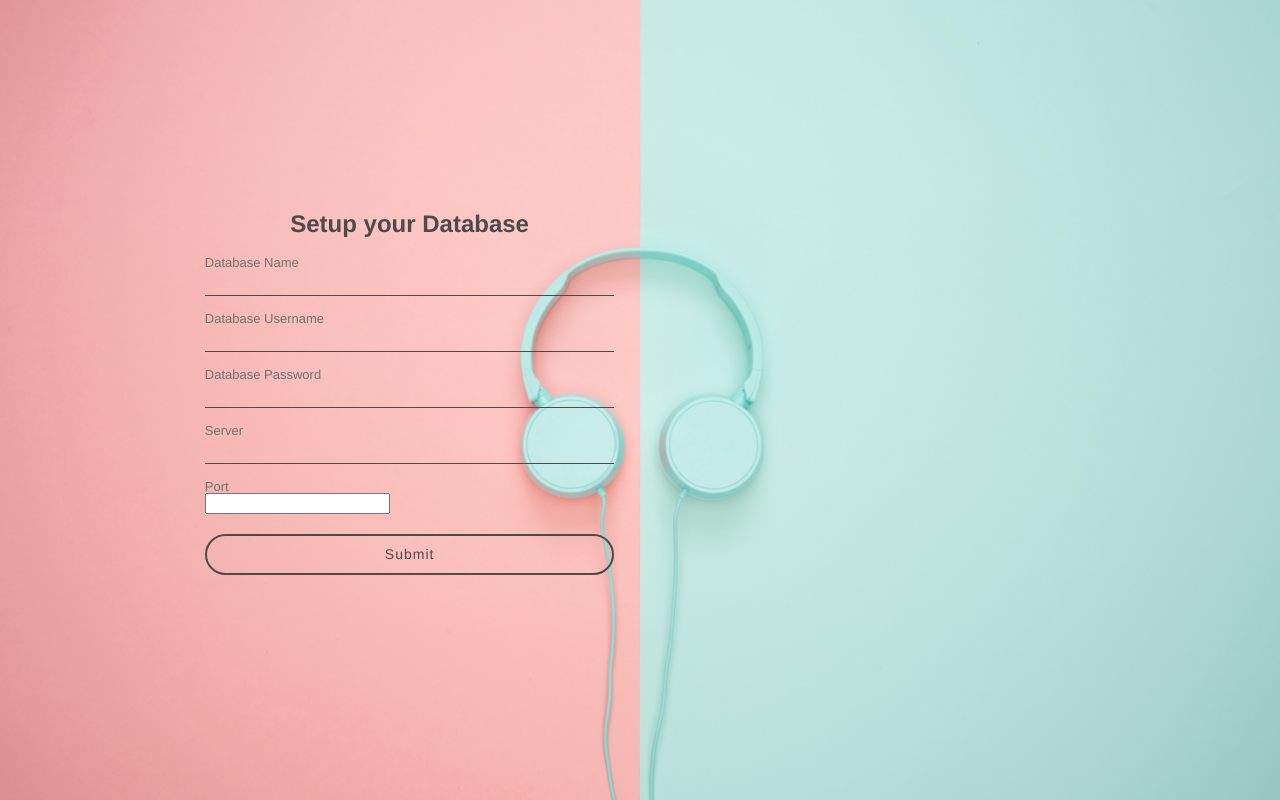
After one commit to AnaSofOliveira/Sporkify, a PHP site: page /examples-smi/setup.php in a window 1280 px wide. The commit adds this page. Run offline with PHP 8.4, Linux system fonts and the light colour scheme; data that the repository does not hold is empty.

Commit message:
setup database

```diff
--- a/admin.php
+++ b/admin.php
@@ -8,7 +8,7 @@
     <div class="buttonItems">
         <button class="button" onclick="openPage('addSong.php')">Add Song</button>
         <button class="button" onclick="openPage('removeSongDetails.php')">Remove Song</button>
-        <button class="button" onclick="openPage('manageUserDetails.php')">Manage User</button>
+        <button class="button" onclick="openPage('manageUserDetails.php')">Manage Users</button>
         <button class="button green" onclick="userLogInRequest()">Spotify Ideas</button>
     </div>
 
--- /dev/null
+++ b/assets/css/setup.css
@@ -0,0 +1,138 @@
+html, body{
+    padding: 0;
+    margin: 0;
+    height: 100%;
+}
+
+#background{
+    background-color: #000;
+    background-image: url("../images/bg6.jpg");
+    background-position: center;
+    background-size: cover;
+    display: table;
+    height: 100%;
+    width: 100%;
+}
+
+#setupContainer *{
+    color: #4c4a4a;
+    font-family: "Helvetica Neue", "Helvetica", "Arial", sans-serif;
+    font-weight: normal;
+    line-height: 1em;
+    box-sizing: border-box;
+}
+
+#setupContainer {
+    margin-top: 7%;
+    width: 80%;
+    /* margin: 10% auto; */
+    position: relative;
+    max-width: 1024px;
+}
+
+::-webkit-input-placeholder { /* WebKit, Blink, Edge */
+    color:    #4c4a4a;
+}
+:-moz-placeholder { /* Mozilla Firefox 4 to 18 */
+   color:    #4c4a4a;
+   opacity:  1;
+}
+::-moz-placeholder { /* Mozilla Firefox 19+ */
+   color:    #4c4a4a;
+   opacity:  1;
+}
+:-ms-input-placeholder { /* Internet Explorer 10-11 */
+   color:    #4c4a4a;
+}
+::-ms-input-placeholder { /* Microsoft Edge */
+   color:    #4c4a4a;
+}
+
+::placeholder { /* Most modern browsers support this now. */
+   color:    #4c4a4a;
+}
+
+
+#inputContainer h2{
+    text-align: center;
+    font-weight: bold;
+}
+
+#inputContainer input[type="text"], #inputContainer input[type="email"], #inputContainer input[type="password"]{
+    display: block;
+    background-color: transparent;
+    border: 0;
+    border-bottom: 1px solid #4c4a4a;
+    height: 27px;
+    line-height: 27px;
+    width: 100%;
+}
+
+#inputContainer label{
+    color: #727171;
+    font-size: 13px;
+    margin-top: 15px;
+    display: block;
+}
+
+#inputContainer button{
+    background-color: transparent;
+    border: 2px solid #4c4a4a;
+    border-radius: 250px;
+    color: #4c4a4a;
+    display: block;
+    font-size: 14px;
+    letter-spacing: 1px;
+    margin: 20px auto;
+    height: 41px;
+    width: 100%;
+}
+
+#inputContainer button:hover{
+    cursor: pointer;
+}
+
+#setupForm {
+    padding-left: 20%;
+    padding-right: 40%;
+    padding-top: 10%;
+}
+
+#registerForm{
+    padding-left: 40%;
+    padding-top: 10%;
+}
+
+@media only screen and (max-width: 1080px) {
+    #inputContainer {
+        width: 100%;
+    }
+
+    #loginText {
+        width: 90%;
+    }
+
+    #setupForm{
+        padding: 60px 120px 20px 120px;
+    }
+
+    #registerForm{
+        padding: 60px 120px 0px 120px;
+    }
+
+    #setupContainer {
+        margin: 0px auto;
+    }
+  }
+
+/* Chrome, Safari, Edge, Opera */
+input::-webkit-outer-spin-button,
+input::-webkit-inner-spin-button {
+  -webkit-appearance: none;
+  margin: 0;
+}
+
+/* Firefox */
+input[type=number] {
+  -moz-appearance: textfield;
+}
--- a/includes/handlers/loginHandler.php
+++ b/includes/handlers/loginHandler.php
@@ -9,7 +9,5 @@
             $_SESSION['userLoggedIn'] = $username;
             header("Location: index.php");
         }
-
-
     }
 ?>
--- /dev/null
+++ b/includes/handlers/setupHandler.php
@@ -0,0 +1,35 @@
+<?php
+    if(isset($_POST['setupButton'])){
+
+        $database = $_POST['databaseName'];
+        $username = $_POST['databaseUsername'];
+        $password = $_POST['databasePassword'];
+        $server = $_POST['server'];
+        $port = $_POST['port'];
+
+        $data = "<?xml version='1.0' encoding='utf-8'>
+        <Config>
+          <DataBase>
+              <host>".$server."</host>
+              <port>".$port."</port>
+              <db>".$database."</db>
+              <username>".$username."</username>
+              <password>".$password."</password>
+          </DataBase>
+        </Config>";
+
+
+
+
+
+        // Login button was pressed
+        $username = $_POST['loginUsername'];
+        $password = $_POST['loginPassword'];
+
+        $result = $account -> login($username, $password);
+        if($result){
+            $_SESSION['userLoggedIn'] = $username;
+            header("Location: index.php");
+        }
+    }
+?>
--- /dev/null
+++ b/setup.php
@@ -0,0 +1,64 @@
+<?php
+    include("includes/classes/Constants.php");
+
+    include("includes/handlers/setupHandler.php");
+
+    function getInputValue($name){
+        if(isset($_POST[$name])){
+            echo $_POST[$name];
+        }
+    }
+
+?>
+
+<html lang="pt">
+<head>
+    <title>Configurations</title>
+    <link rel="stylesheet" type="text/css" href="assets/css/setup.css">
+    <script src="https://ajax.googleapis.com/ajax/libs/jquery/3.6.0/jquery.min.js"></script>
+    <script src="assets/js/register.js"></script>
+</head>
+<body>
+<?php if (!$config_exists) { ?>
+    <div id="background">
+        <div id="setupContainer">
+            <div id="inputContainer">
+                <form id="setupForm" action="<?= $_SERVER['PHP_SELF']; ?>" method="POST">
+                    <h2>Setup your Database</h2>
+                    <p>
+                        <label for="databaseName">Database Name</label>
+                        <input id="databaseName" name="databaseName" type="text" value="<?php getInputValue('databaseName') ?>" required>
+                    </p>
+                    <p>
+                        <label for="databaseUsername">Database Username</label>
+                        <input id="databaseUsername" name="databaseUsername" type="text" required>
+                    </p>
+                    <p>
+                        <label for="databasePassword">Database Password</label>
+                        <input id="databasePassword" name="databasePassword" type="password" required>
+                    </p>
+                    <p>
+                        <label for="server">Server</label>
+                        <input id="server" name="server" type="text" required>
+                    </p>
+                    <p>
+                        <label for="port">Port</label>
+                        <input id="port" name="port" type="number" required>
+                    </p>
+                    <button type="submit" name="setupButton">Submit</button>
+                </form>
+            </div>
+
+        </div>
+    </div>
+    <?php  } else { ?>
+        <h2>Database has already been configured. You will be redirected to the Sporkify. </h2>
+
+        <script>
+            window.setTimeout(function() {
+                window.location.href = "//<?= $http_host ?>";
+            }, 1 * 1000)
+        </script>
+    <?php  } ?>
+</body>
+</html>
```
Also changed, not shown: assets/js/script.js (+15 -0 lines), assets/xml/config.xml (added, +10 -0 lines), includes/classes/Account.php (+10 -9 lines), includes/handlers/registedHandler.php (+4 -6 lines), includes/includedFiles.php (+23 -1 lines), manageUserDetails.php (+1 -6 lines), validateRegistration.php (added, +54 -0 lines).
